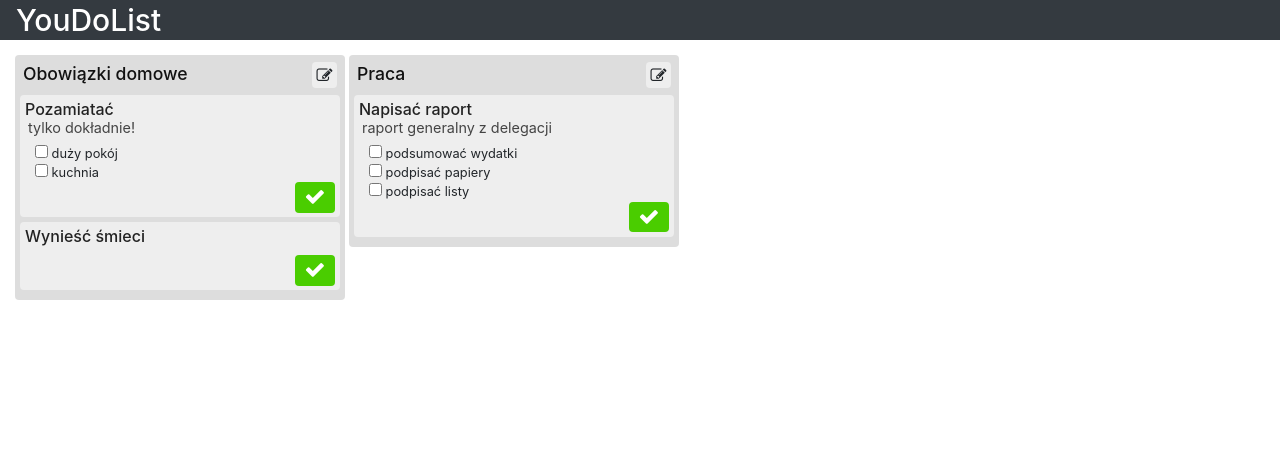
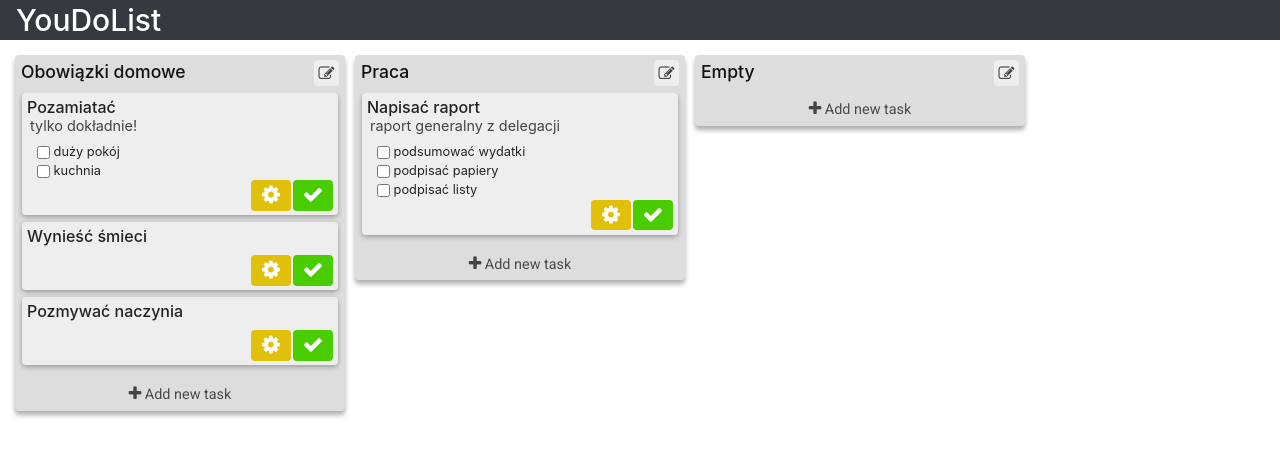
Before and after one commit to Smokovsky/youdolist, an Angular app: page / in a window 1280 px wide. Shown: the top 456 px of the page. Built offline with nearby package versions, Linux system fonts and the light colour scheme.

Commit message:
general enhancements

```diff
--- a/src/app/app.component.css
+++ b/src/app/app.component.css
@@ -1,7 +1,5 @@
-@import url('https://fonts.googleapis.com/css?family=Roboto&display=swap');
-
 body{
-	font-size: 18px;
+    font-size: 18px;
 }
 .appBackground{
 	height: calc(100vh - 40px);
@@ -17,10 +15,6 @@ body{
     background: #282828;
     color: #FFF;
 }
-
-
-/* Font styles */
-
 .navbar h1{
     padding-top: 7px;
     font-size: 30px;
--- a/src/app/app.component.ts
+++ b/src/app/app.component.ts
@@ -17,9 +17,13 @@ export class AppComponent {
                       Array<Todo>(
                         new Todo('duży pokój'),
                         new Todo('kuchnia'))),
-                    new Task('Wynieść śmieci'))),
+                    new Task('Wynieść śmieci'),
+                    new Task('Pozmywać naczynia')
+                    )),
 
                   new Category('Praca', new Array<Task>(new Task('Napisać raport', 'raport generalny z delegacji',
-                  Array<Todo>(new Todo('podsumować wydatki'), new Todo('podpisać papiery'), new Todo('podpisać listy')))))
+                  Array<Todo>(new Todo('podsumować wydatki'), new Todo('podpisać papiery'), new Todo('podpisać listy'))))),
+
+                  new Category('Empty')
                 ];
 }
--- a/src/app/components/category/category.component.css
+++ b/src/app/components/category/category.component.css
@@ -2,17 +2,19 @@
 	display: inline-block;
 	width: 330px;
 	height: 100%;
-    margin-right: 4px;
+    margin-right: 10px;
     vertical-align: top;
 }
 .categoryContent{
     display: flex;
     flex-flow: column;
     max-height: 100%;
-    padding: 5px;
+    padding: 3px;
     white-space: normal;
     border-radius: 0.25rem;
     background: #DDD;
+    -webkit-box-shadow: 0 4px 5px 0px rgba(0,0,0,0.32);
+    box-shadow: 0 4px 5px 0px rgba(0,0,0,0.32);
 }
 .categoryHeader{
     display: flex;
@@ -37,3 +39,57 @@ button.categoryMenuBtn{
     font-size: 1.1rem;
     color: #111;
 }
+.taskList{
+    flex: 1 1 auto;
+    flex-flow: column;
+    padding: 0 4px;
+    overflow-x: hidden;
+    overflow-y: auto;
+    margin-bottom: 6px;
+}
+.addNewTask{
+    display: flex;
+    flex: 0 1;
+    text-align: center;
+    margin: -3px;
+    margin-top: 1px;
+    padding: 6px 5px 8px 5px;
+    border-bottom-left-radius: 0.25rem;
+    border-bottom-right-radius: 0.25rem;
+}
+.addNewTask:hover{
+    background: #EAEAEA;
+    cursor: pointer;
+}
+.fa{
+    color: #444;
+    margin: auto;
+}
+.addNewTask:hover .fa{
+    color: #666;
+}
+.fa p{
+    display: inline;
+    font-family: 'Roboto';
+    font-size: 0.9em;
+    color: #4A4A4A;
+}
+.addNewTask:hover .fa p{
+    color: #777;
+}
+
+.taskList::-webkit-scrollbar {
+    width: 8px;
+}
+.taskList::-webkit-scrollbar-track {
+    border-radius: 0.25rem;
+    box-shadow: inset 0 0 2px #666;
+    background: #DDD;
+}
+.taskList::-webkit-scrollbar-thumb {
+    border-radius: 10px;
+    background: #444;
+}
+.taskList::-webkit-scrollbar-thumb:hover {
+    background: #555;
+}
--- a/src/app/components/category/category.component.html
+++ b/src/app/components/category/category.component.html
@@ -5,7 +5,7 @@
                 <div class="categoryTitle">
                     <h2>{{ category.name }}</h2>
                 </div>
-                <button class="btn categoryMenuBtn">
+                <button class="btn categoryMenuBtn" (click)="onClickCategoryOptions(category)">
                     <i class="fa fa-edit"></i>
                 </button>
             </div>
@@ -14,6 +14,9 @@
                     <app-task [tasks]="category.taskList"></app-task>
                 </div>
             </ng-container>
+            <a class="addNewTask" (click)="onClickAddNewTask()">
+                <i class="fa fa-plus"><p> Add new task</p></i>
+            </a>
         </div>
     </div>
 </ng-container>
--- a/src/app/components/category/category.component.ts
+++ b/src/app/components/category/category.component.ts
@@ -12,6 +12,13 @@ export class CategoryComponent implements OnInit {
 
   constructor() { }
 
-  ngOnInit() {
+  ngOnInit() {}
+
+  onClickCategoryOptions(category) {
+    console.log('Category "' + category.name + '" options clicked!');
   }
+  onClickAddNewTask() {
+    console.log('Add new task clicked!');
+  }
+
 }
--- a/src/app/components/task/task.component.css
+++ b/src/app/components/task/task.component.css
@@ -1,17 +1,16 @@
-.taskList{
-    flex: 1 1 auto;
-    flex-flow: column;
-    padding: 0 4px;
-    overflow-x: hidden;
-    overflow-y: auto;
-}
 .task{
     width: 100%;
     min-height: 40px;
     padding: 5px;
-    margin-bottom: 5px;
+    margin-top: 7px;
+    margin-bottom: 7px;
     border-radius: 0.25rem;
     background: #EEE;
+    -webkit-box-shadow: 0 2px 5px 0px rgba(0,0,0,0.3);
+    box-shadow: 0 2px 5px 0px rgba(0,0,0,0.3);
+}
+.task:first-child{
+    margin-top: 0;
 }
 .taskName{
     min-height: 20px;
@@ -24,23 +23,31 @@
     margin-top: 8px;
     font-size: 0.8rem;
 }
-.todoList input[type=checkbox],
-.todoList input[type=radio] {
-    vertical-align: text-bottom;
-}
 .taskControls{
     position: relative;
     min-height: 30px;
 }
-.taskDoneBtn{
-    position: absolute;
+button{
+    float: right;
     width: 40px;
     padding: 0;
     right: 0;
+    margin-left: 2px;
     font-size: 1.3rem;
     line-height: 1.8rem;
     color: #FFF;
+}
+.taskDoneBtn{
     background: #4acd00;
+}
+.taskSettingsBtn{
+    background: #e0c009;
+}
+.taskDoneBtn:hover{
+    color: #d9eccf;
+}
+.taskSettingsBtn:hover{
+    color: #fff8cd;
 }
 .taskName h3{
     margin: 0;
@@ -54,19 +61,3 @@
     line-height: 1rem;
     color: #444;
 }
-
-.taskList::-webkit-scrollbar {
-    width: 8px;
-}
-.taskList::-webkit-scrollbar-track {
-    border-radius: 0.25rem;
-    box-shadow: inset 0 0 2px #666;
-    background: #DDD;
-}
-.taskList::-webkit-scrollbar-thumb {
-    border-radius: 10px;
-    background: #444;
-}
-.taskList::-webkit-scrollbar-thumb:hover {
-    background: #555;
-}
--- a/src/app/components/task/task.component.html
+++ b/src/app/components/task/task.component.html
@@ -10,7 +10,8 @@
             <app-todo [todos]="task.todoList"></app-todo>
         </div>
         <div class="taskControls">
-            <button class="btn taskDoneBtn"><i class="fa fa-check"></i></button>
+            <button class="btn taskDoneBtn" (click)="onClickTaskDone(task)"><i class="fa fa-check"></i></button>
+            <button class="btn taskSettingsBtn" (click)="onClickTaskSettings(task)"><i class="fa fa-cog"></i></button>
         </div>
     </div>
 </ng-container>
--- a/src/app/components/task/task.component.ts
+++ b/src/app/components/task/task.component.ts
@@ -15,4 +15,10 @@ export class TaskComponent implements OnInit {
   ngOnInit() {
   }
 
+  onClickTaskDone(task){
+    console.log('Task "' + task.name + '" done button clicked!');
+  }
+  onClickTaskSettings(task){
+    console.log('Task "' + task.name + '" settings button clicked!');
+  }
 }
--- a/src/app/components/todo/todo.component.css
+++ b/src/app/components/todo/todo.component.css
@@ -3,3 +3,15 @@ ul{
     margin: 0;
     list-style: none;
 }
+input[type=checkbox]{
+    vertical-align: text-bottom;
+}
+p{
+    display: inline;
+}
+.active{
+    text-decoration: line-through;
+}
+.done{
+    text-decoration: none;
+}
--- a/src/app/components/todo/todo.component.html
+++ b/src/app/components/todo/todo.component.html
@@ -1,3 +1,3 @@
 <ul *ngFor="let todo of todos">
-    <li><input type="checkbox" name="" value=""> {{ todo.name }}</li>
+    <li><input type="checkbox" [checked]="todo.isDone" (change)="onTodoCheck(todo)"> <p [className]="todo.isDone ? 'active' : 'done'"> {{ todo.name }}</p></li>
 </ul>
--- a/src/app/components/todo/todo.component.ts
+++ b/src/app/components/todo/todo.component.ts
@@ -15,4 +15,8 @@ export class TodoComponent implements OnInit {
   ngOnInit() {
   }
 
+  onTodoCheck(todo){
+    todo.isDone = !todo.isDone;
+  }
+
 }
--- a/src/styles.css
+++ b/src/styles.css
@@ -1 +1,2 @@
 /* You can add global styles to this file, and also import other style files */
+@import url('https://fonts.googleapis.com/css?family=Roboto&display=swap');
```
